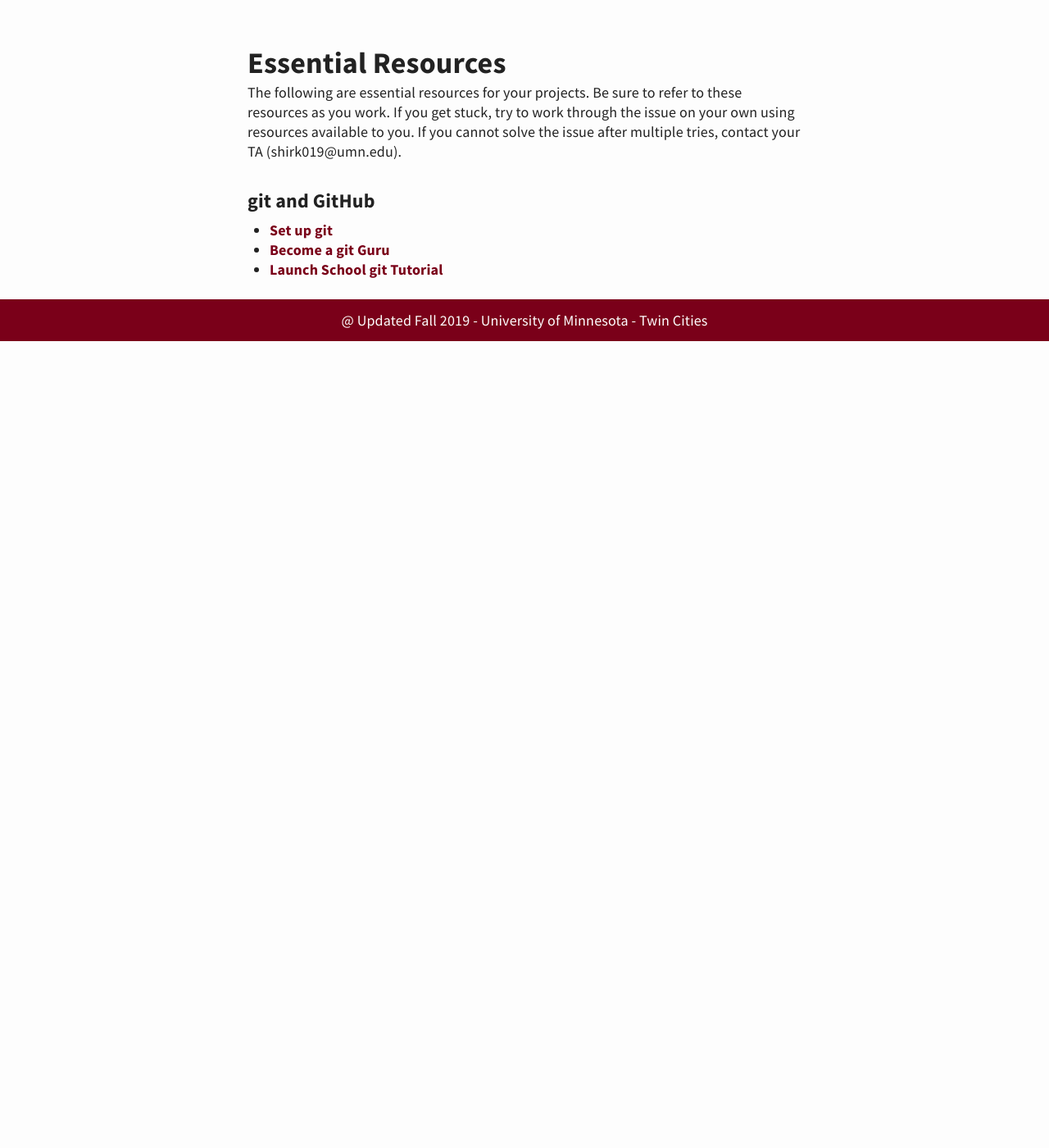
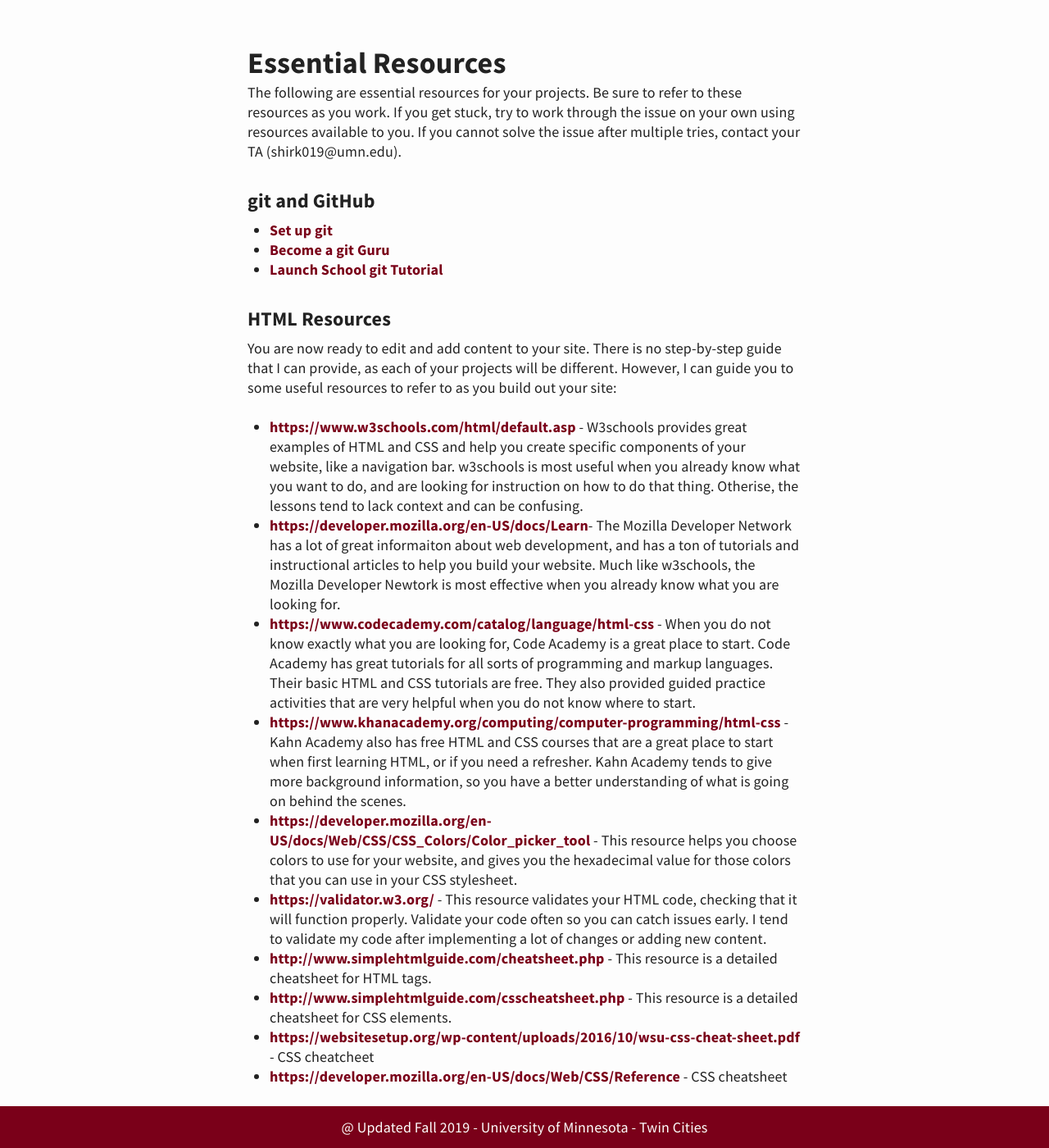
Before and after one commit to kristinashirk/digital-tech, a Jekyll site: the page built from Resources.md, in a window 1280 px wide and 1400 px high, scrolled down 210 px. Shown: the whole window at 82% size. Built offline with Jekyll 4.4.1, drawn with Linux system fonts in a browser that asks for light colours; our own code applies the rules of GitHub Pages for plain Markdown files; before the commit the page ends 900 px from its top, so only the background shows below that.

Commit message:
HTML Resources

```diff
--- a/Resources.md
+++ b/Resources.md
@@ -6,3 +6,16 @@ The following are essential resources for your projects. Be sure to refer to the
 * [Set up git](https://help.github.com/en/articles/set-up-git)
 * [Become a git Guru](https://www.atlassian.com/git/tutorials)
 * [Launch School git Tutorial](https://launchschool.com/books/git/read/introduction)
+
+### HTML Resources
+You are now ready to edit and add content to your site. There is no step-by-step guide that I can provide, as each of your projects will be different. However, I can guide you to some useful resources to refer to as you build out your site:
+* [https://www.w3schools.com/html/default.asp](https://www.w3schools.com/html/default.asp) - W3schools provides great examples of HTML and CSS and help you create specific components of your website, like a navigation bar. w3schools is most useful when you already know what you want to do, and are looking for instruction on how to do that thing. Otherise, the lessons tend to lack context and can be confusing.
+* [https://developer.mozilla.org/en-US/docs/Learn](https://developer.mozilla.org/en-US/docs/Learn)- The Mozilla Developer Network has a lot of great informaiton about web development, and has a ton of tutorials and instructional articles to help you build your website. Much like w3schools, the Mozilla Developer Newtork is most effective when you already know what you are looking for.
+* [https://www.codecademy.com/catalog/language/html-css](https://www.codecademy.com/catalog/language/html-css) - When you do not know exactly what you are looking for, Code Academy is a great place to start. Code Academy has great tutorials for all sorts of programming and markup languages. Their basic HTML and CSS tutorials are free. They also provided guided practice activities that are very helpful when you do not know where to start.
+* [https://www.khanacademy.org/computing/computer-programming/html-css](https://www.khanacademy.org/computing/computer-programming/html-css) - Kahn Academy also has free HTML and CSS courses that are a great place to start when first learning HTML, or if you need a refresher. Kahn Academy tends to give more background information, so you  have a better understanding of what is going on behind the scenes.
+* [https://developer.mozilla.org/en-US/docs/Web/CSS/CSS_Colors/Color_picker_tool](https://developer.mozilla.org/en-US/docs/Web/CSS/CSS_Colors/Color_picker_tool) - This resource helps you choose colors to use for your website, and gives you the hexadecimal value for those colors that you can use in your CSS stylesheet.
+* [https://validator.w3.org/](https://validator.w3.org/) - This resource validates your HTML code, checking that it will function properly. Validate your code often so you can catch issues early. I tend to validate my code after implementing a lot of changes or adding new content.
+* [http://www.simplehtmlguide.com/cheatsheet.php](http://www.simplehtmlguide.com/cheatsheet.php) - This resource is a detailed cheatsheet for HTML tags.
+* [http://www.simplehtmlguide.com/csscheatsheet.php](http://www.simplehtmlguide.com/csscheatsheet.php) - This resource is a detailed cheatsheet for CSS elements.
+* [https://websitesetup.org/wp-content/uploads/2016/10/wsu-css-cheat-sheet.pdf](https://websitesetup.org/wp-content/uploads/2016/10/wsu-css-cheat-sheet.pdf) - CSS cheatcheet
+* [https://developer.mozilla.org/en-US/docs/Web/CSS/Reference](https://developer.mozilla.org/en-US/docs/Web/CSS/Reference) - CSS cheatsheet
```
